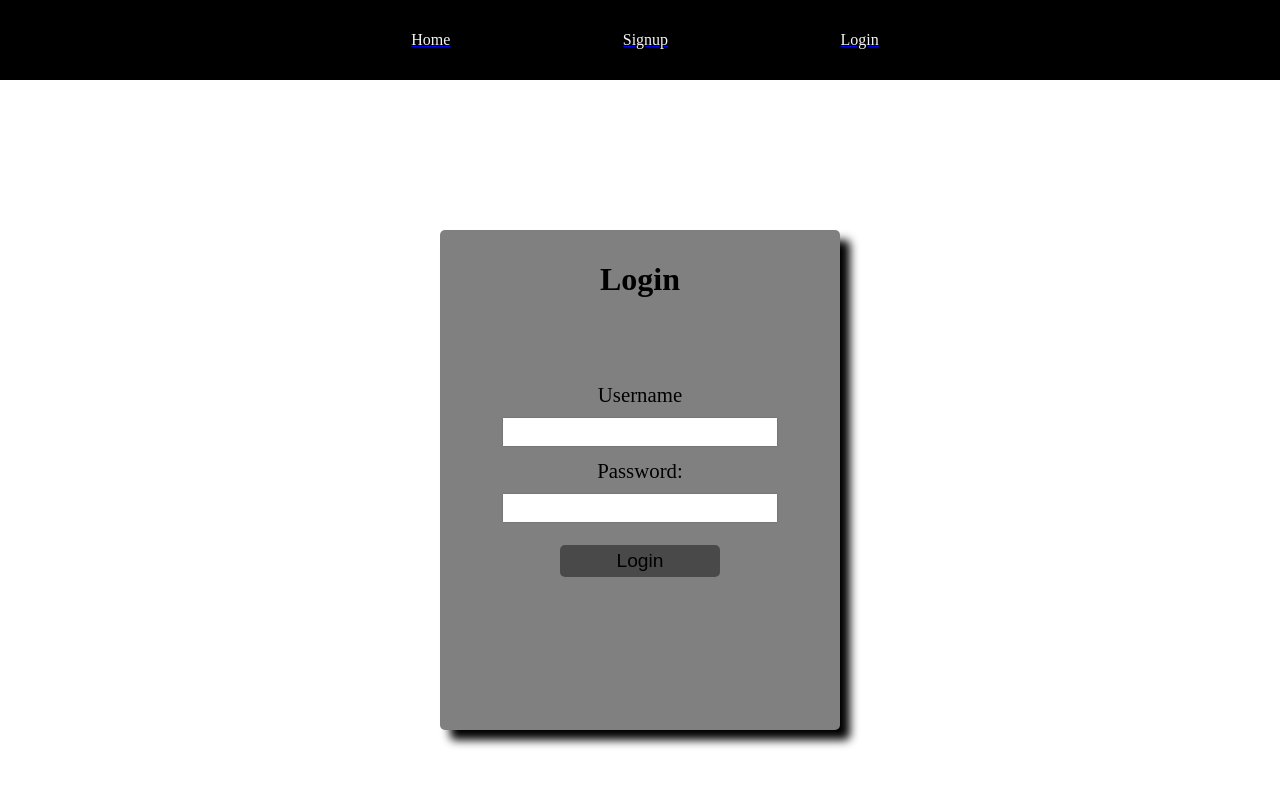
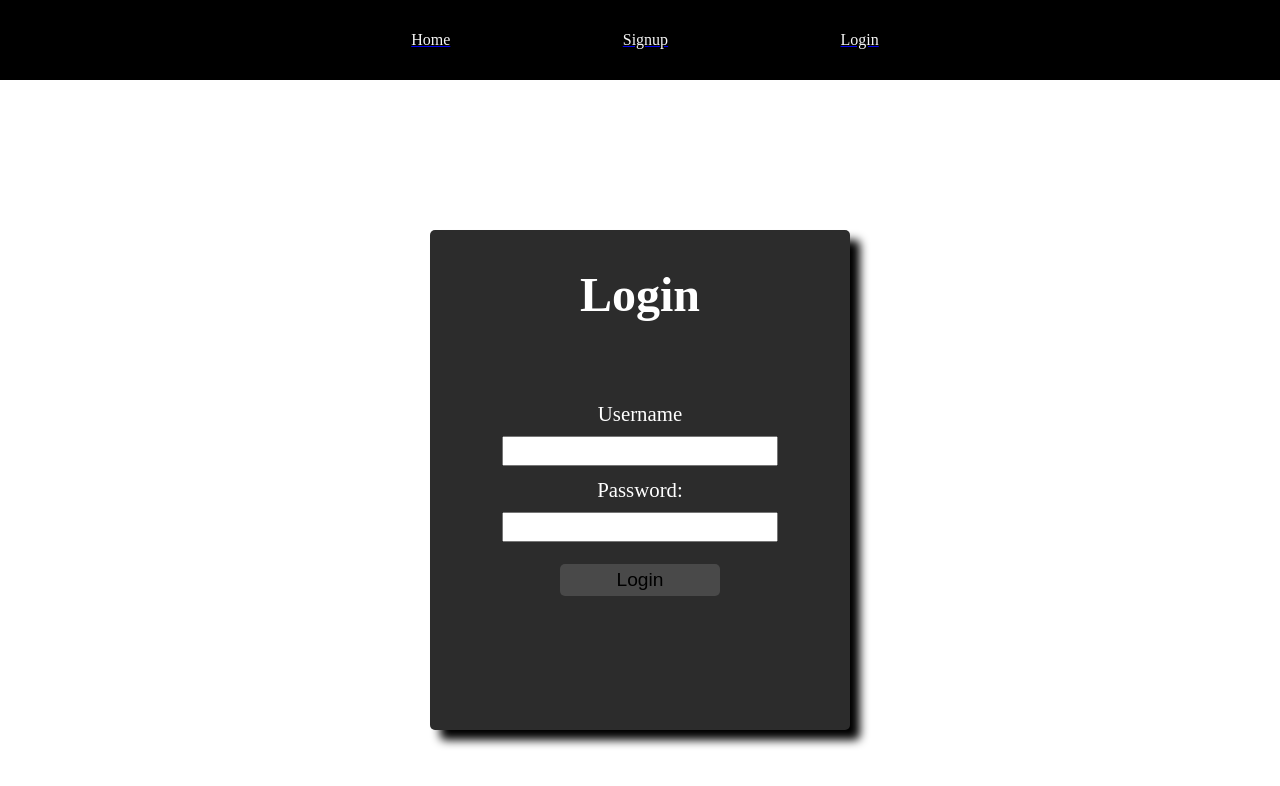
Before and after one commit to Libo99/MERN, a React (Create React App) app in the folder client/: page /Login in a window 1280 px wide. Shown: the top 786 px of the page. Built offline with nearby package versions, Linux system fonts and the light colour scheme.

Commit message:
changed classnames to id, added more css to login form and removed a duplicated styling

```diff
--- a/client/src/Components/Login.js
+++ b/client/src/Components/Login.js
@@ -7,9 +7,10 @@ const Login = () => {
   const [password, setPassword] = useState('');
 
   return (
+    <div id="container">
     <div className="Login">
       <h1 className="login-header">Login</h1>
-      <div className="Login-container">
+      <div id="form-container">
         <form>
           <label htmlFor="username">Username</label>
           <input type="text" name="username" id="username" onChange={(e) => setUserName(e.target.value)}/>
@@ -21,6 +22,7 @@ const Login = () => {
         </form>
       </div>
     </div>
+    </div>
   );
 };
 
--- a/client/src/Login.css
+++ b/client/src/Login.css
@@ -1,36 +1,34 @@
-body{
-    margin: 0;
-    padding: 0;
-}
-.Login{
+#container {
   height: 100vh;
   display: flex;
   align-items: center;
   justify-content: center;
 }
+.Login {
+  background-color: rgb(44, 44, 44);
+  height: 500px;
+  width: 420px;
+  border-radius: 5px;
+  box-shadow: 10px 10px 10px;
+}
+.login-header {
+  position: relative;
+  display: flex;
+  justify-content: center;
+  top: 1%;
+  color: white;
+  font-size: 3rem;
+}
 
-.Login-container{
+#form-container {
   display: flex;
   align-items: center;
   justify-content: center;
-    background-color: grey;
-    height: 500px;
-    width: 400px;
-    border-radius: 5px;
-    box-shadow: 10px 10px 10px;
+  height: 60%;
 }
-form{
+form {
   display: flex;
   flex-direction: column;
   margin: 0 auto;
+  align-items: center;
 }
-.login-header{
-    position: absolute;
-    display: flex;
-    justify-content: center;
-    top: 30%;
-
-}
-label{
-    color: black
-}
--- a/client/src/SignUp.css
+++ b/client/src/SignUp.css
@@ -31,7 +31,6 @@ body{
   position: relative;
   font-size: 1.6rem;
   color: #fff;
-  position: relative;
 }
 .form-container {
   display: flex;
```
Lines whose indentation alone changed are shown as unchanged.
